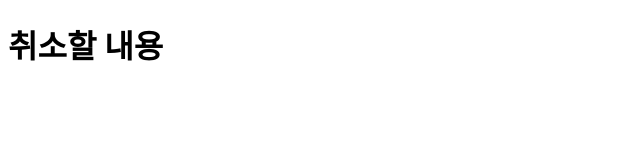
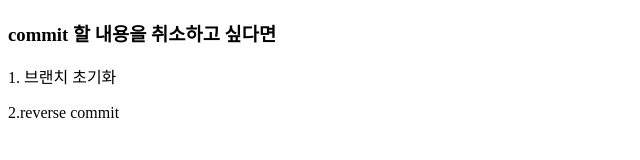
Before and after one commit to yongjay0428-arch/basic_project, a plain HTML site: page view/index.html in a window 1280 px wide. Shown: the whole page, without its empty margins (0-640 px from the left). Drawn offline with Linux system fonts and the light colour scheme.

Commit message:
커밋한 내용을 취소하고 싶다면?1

```diff
--- a/view/index.html
+++ b/view/index.html
@@ -5,6 +5,8 @@
     <title>index</title>
 </head>
 <body>
-    <h1>취소할 내용</h1>
+    <h3>commit 할 내용을 취소하고 싶다면</h3>
+    <p>1. 브랜치 초기화</p>
+    <p>2.reverse commit</p>
 </body>
 </html>
```
